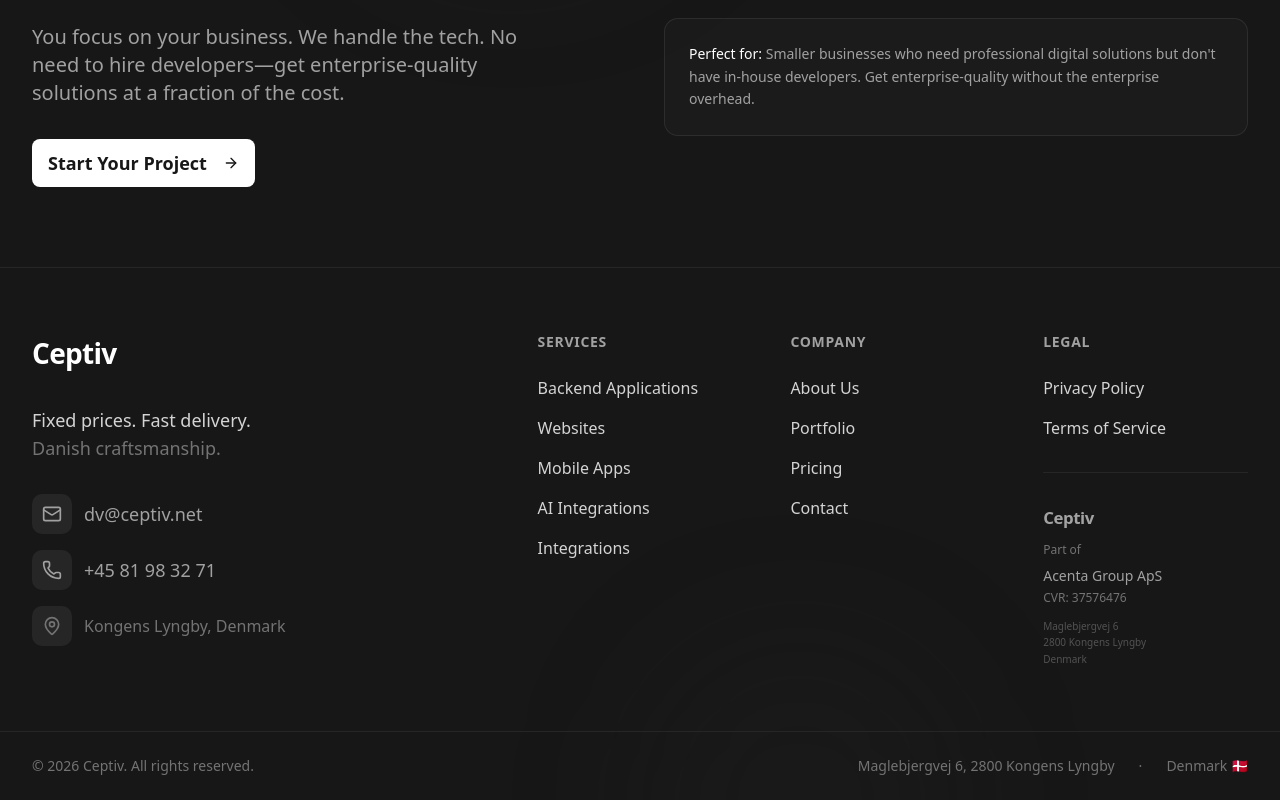
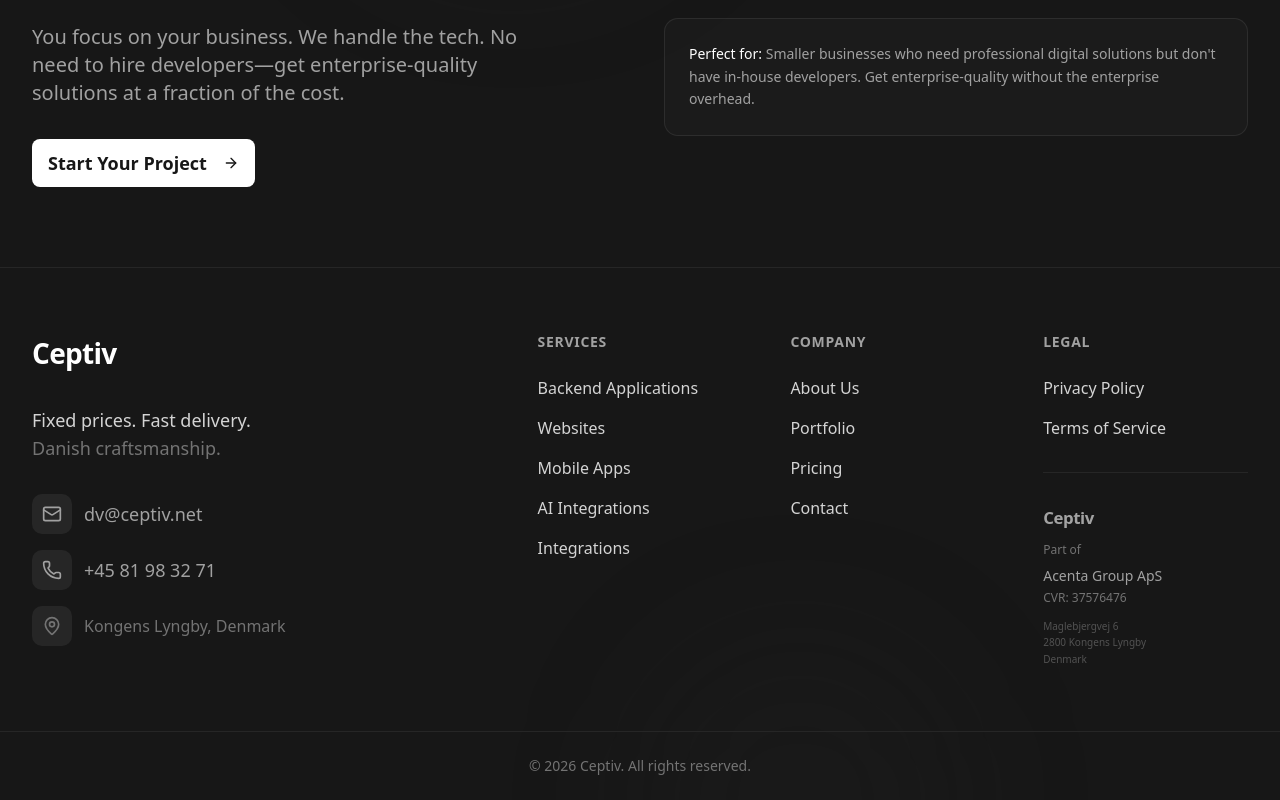
Before and after one commit to acentar/ceptiv.net, a Next.js app: page / in a window 1280 px wide. Shown: the part 5289-6089 px from the top of the page. Built offline with nearby package versions, Linux system fonts and the light colour scheme; no server answers; the database is empty.

Commit message:
fix: Remove duplicate address from footer bottom bar

```diff
--- a/src/components/layout/footer.tsx
+++ b/src/components/layout/footer.tsx
@@ -203,15 +203,10 @@
       {/* Bottom Bar */}
       <div className="relative border-t border-neutral-800">
         <div className="max-w-7xl mx-auto px-4 sm:px-6 lg:px-8 py-6">
-          <div className="flex flex-col md:flex-row justify-between items-center gap-4">
+          <div className="flex justify-center">
             <p className="text-neutral-500 text-sm">
               © {new Date().getFullYear()} Ceptiv. All rights reserved.
             </p>
-            <div className="flex items-center gap-6 text-sm text-neutral-500">
-              <span>Maglebjergvej 6, 2800 Kongens Lyngby</span>
-              <span className="hidden md:inline">·</span>
-              <span>Denmark 🇩🇰</span>
-            </div>
           </div>
         </div>
       </div>
```
